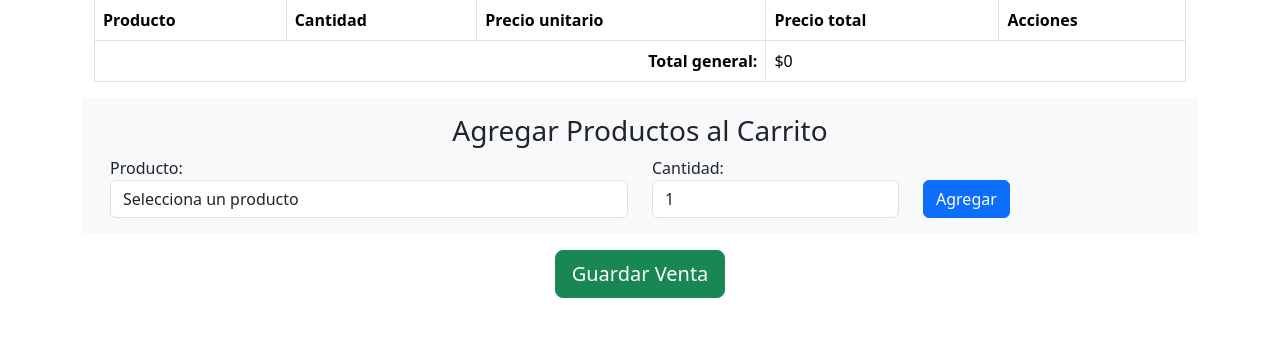
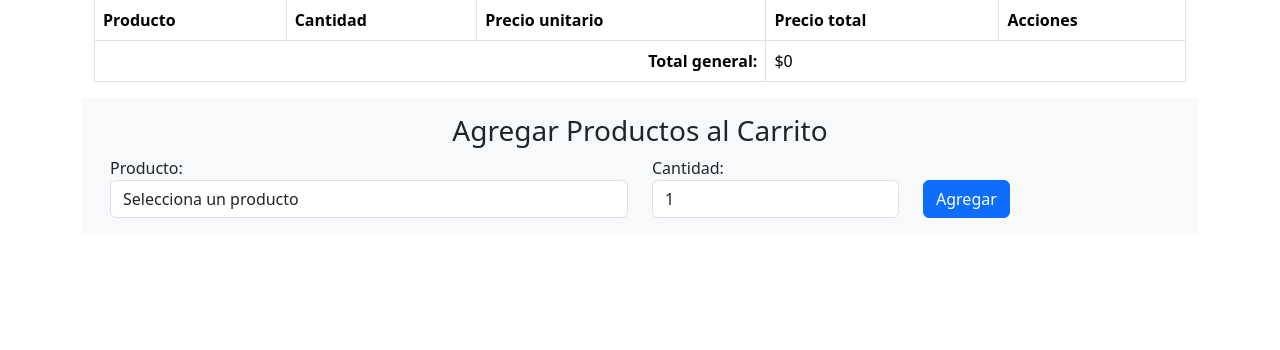
Before and after one commit to DSantiagoHerrera/Marktech.py, a Django app: page /home/venta in a window 1280 px wide. Shown: the part 127-477 px from the top of the page. Run offline with Django 5.2, Linux system fonts and the light colour scheme; data that the repository does not hold is empty.

Commit message:
Update gestionVenta.html

```diff
--- a/home/templates/home/gestionVenta.html
+++ b/home/templates/home/gestionVenta.html
@@ -5,7 +5,7 @@
 <div class="container">
     <h2>Carrito de Compras</h2>
     <div id="tablaProductos" class="table-responsive">
-        <form method="post" action="{% url 'guardar_venta' %}">
+
             {% csrf_token %}
         <table class="table table-bordered">
             <thead class="thead-dark">
@@ -52,7 +52,7 @@
         </div>
     </div>
     <div class="text-center">
-        <button type="submit" class="btn btn-success btn-lg">Guardar Venta</button>
+
     </div>
 </div>
 <script>
```
